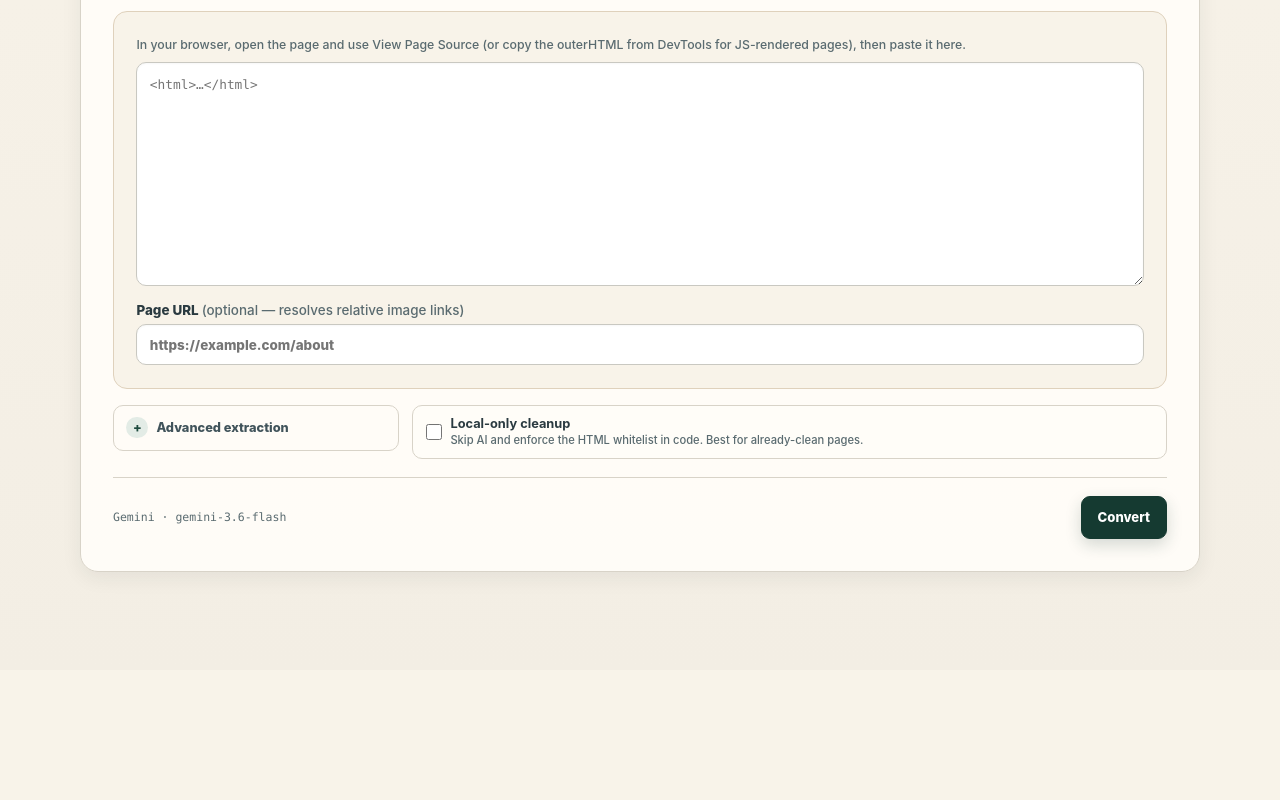
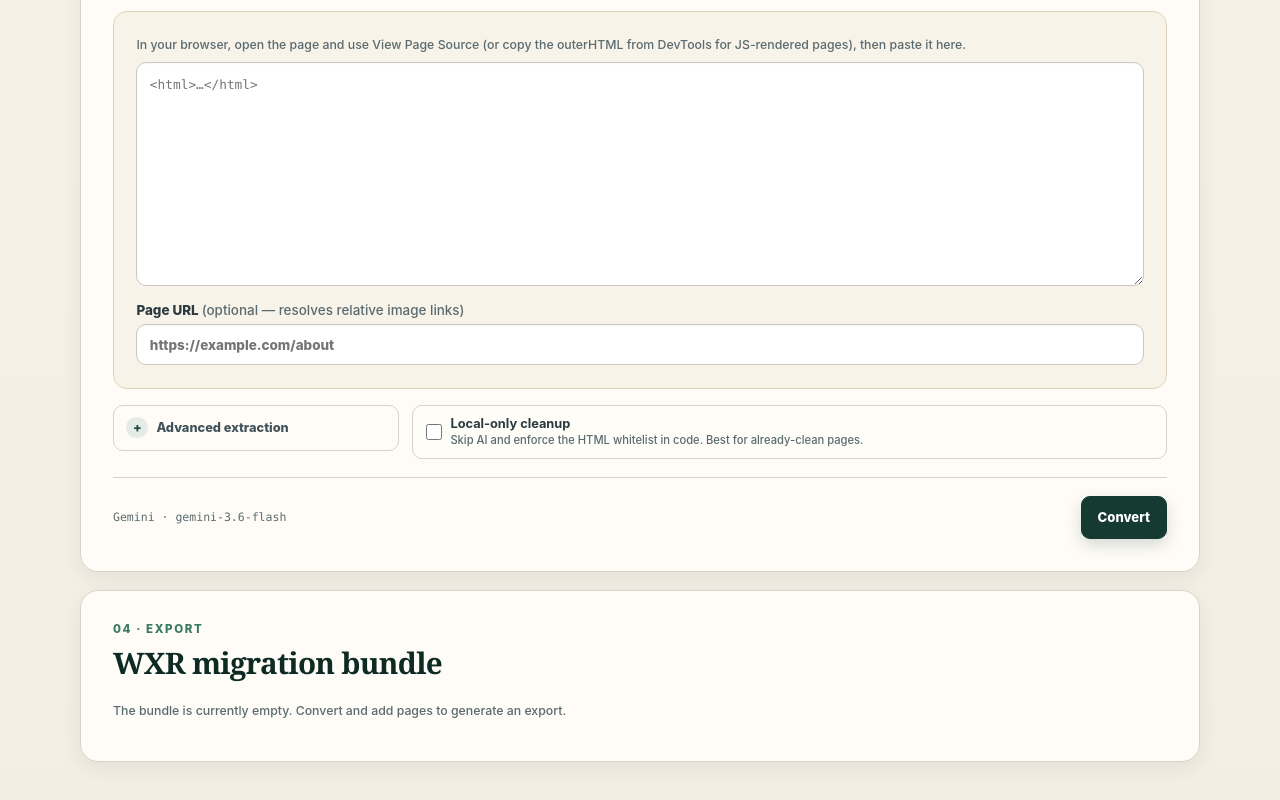
Before and after one commit to irgendjemandkeinkorper/wp-gutenberg-migration-translation, a React (Vite) app: page / in a window 1280 px wide. Shown: the part 703-1503 px from the top of the page. Before the commit the page ends 1373 px from the top, so only its background shows below. Built offline with nearby package versions, Linux system fonts and the light colour scheme.

Commit message:
Add explicit empty state to BundleExportPanel
Co-authored-by: irgendjemandkeinkorper <102175223+irgendjemandkeinkorper@users.noreply.github.com>

```diff
--- a/src/components/BundleExportPanel.tsx
+++ b/src/components/BundleExportPanel.tsx
@@ -48,7 +48,19 @@ export function BundleExportPanel({
         </section>
       );
     }
-    return null;
+    return (
+      <section className="panel bundle-panel" aria-live="polite">
+        <div className="panel-heading">
+          <div>
+            <p className="section-kicker">04 · Export</p>
+            <h2>WXR migration bundle</h2>
+          </div>
+        </div>
+        <p className="hint" role="status">
+          The bundle is currently empty. Convert and add pages to generate an export.
+        </p>
+      </section>
+    );
   }
 
   function downloadWxr() {
```
Also changed, not shown: .Jules/palette.md, 1 other file (tests, documents, lock files or other folders).
